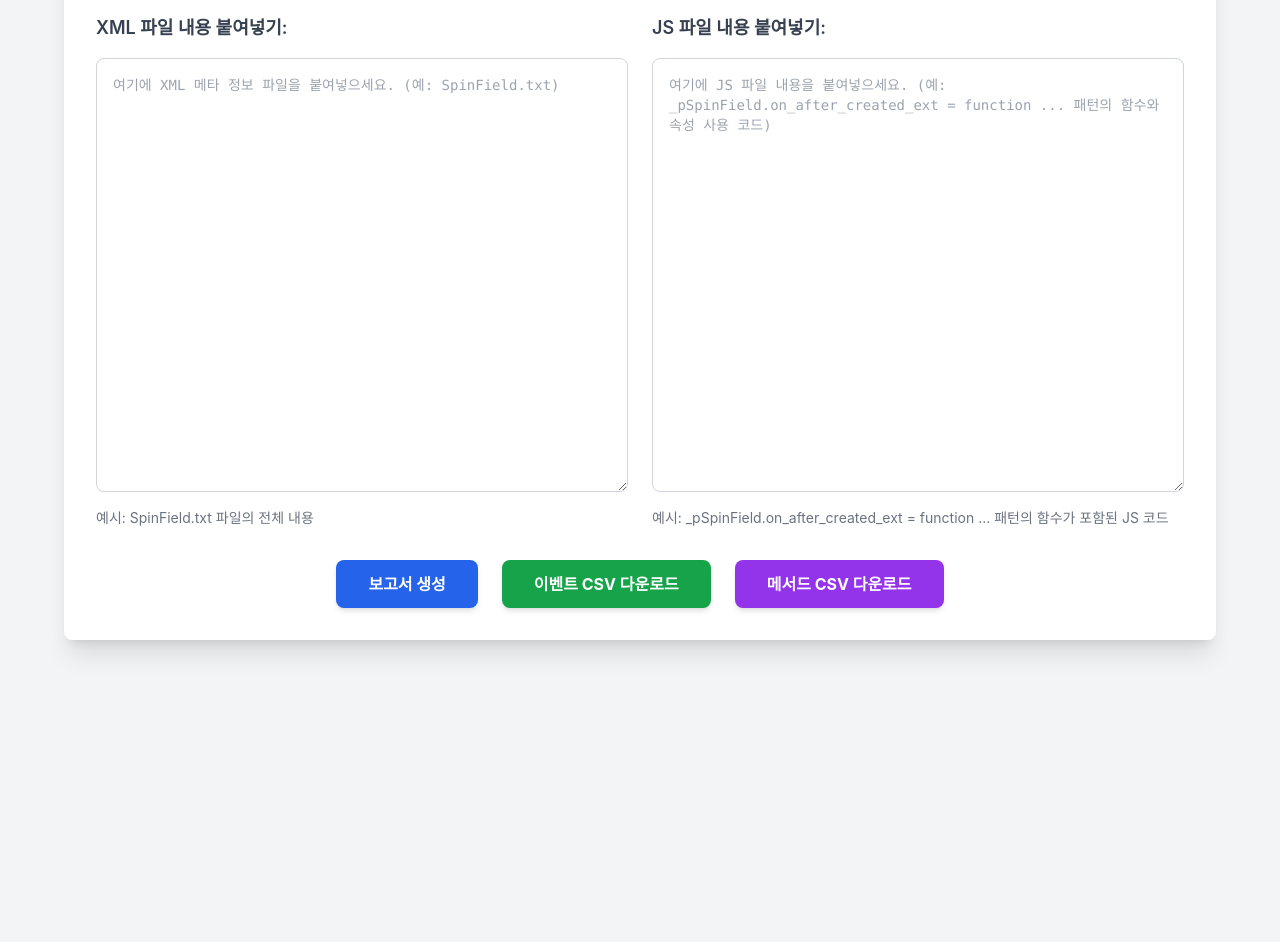
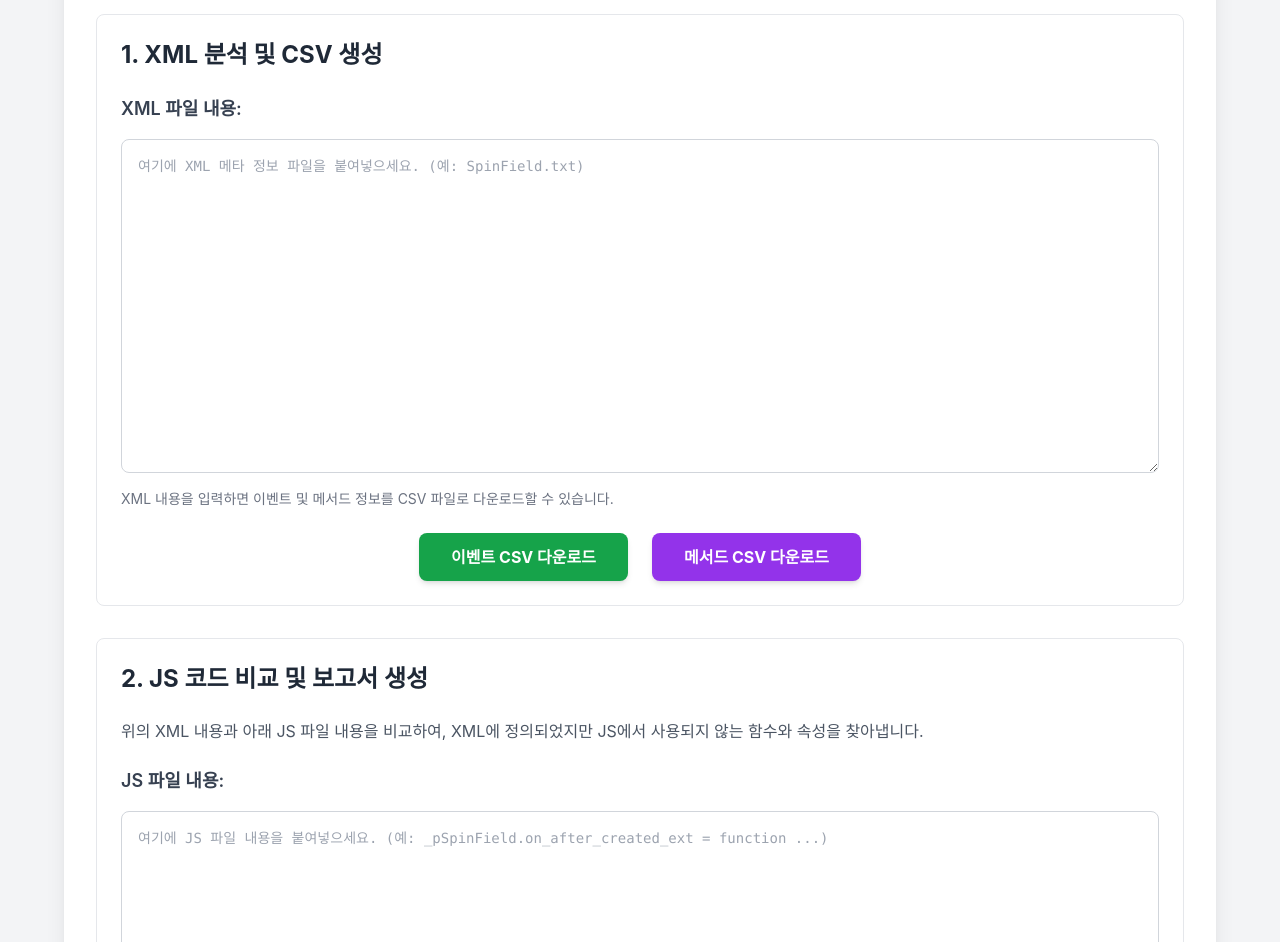
Before and after one commit to yeongmin-yun/metadatacheckcer, a plain HTML site: page index.html in a window 1280 px wide. Shown: the part 122-1064 px from the top of the page. Before the commit the page ends 800 px from the top, so only its background shows below. Drawn offline with nearby package versions, Linux system fonts and the light colour scheme.

Commit message:
보고서 생성과 CSV 생성 UI 분리

```diff
--- a/index.html
+++ b/index.html
@@ -23,36 +23,42 @@
 </head>
 <body class="bg-gray-100 p-8">
     <div class="max-w-6xl mx-auto bg-white rounded-lg shadow-xl p-8 space-y-8">
-        <h1 class="text-4xl font-bold text-gray-800 text-center mb-8">함수 및 속성 일치 여부 보고서</h1>
+        <h1 class="text-4xl font-bold text-gray-800 text-center mb-8">XML 및 JS 분석 도구</h1>
 
-        <!-- 입력 섹션 -->
-        <div class="grid grid-cols-1 md:grid-cols-2 gap-6">
-            <!-- XML 내용 입력 -->
+        <!-- 1. XML 분석 및 CSV 생성 -->
+        <div class="p-6 border border-gray-200 rounded-lg space-y-6">
+            <h2 class="text-2xl font-bold text-gray-800">1. XML 분석 및 CSV 생성</h2>
             <div class="flex flex-col space-y-4">
-                <label for="xmlInput" class="text-lg font-semibold text-gray-700">XML 파일 내용 붙여넣기:</label>
-                <textarea id="xmlInput" rows="20" class="w-full p-4 border border-gray-300 rounded-lg focus:outline-none focus:ring-2 focus:ring-blue-500 text-sm font-mono" placeholder="여기에 XML 메타 정보 파일을 붙여넣으세요. (예: SpinField.txt)"></textarea>
-                <p class="text-sm text-gray-500">예시: SpinField.txt 파일의 전체 내용</p>
+                <label for="xmlInput" class="text-lg font-semibold text-gray-700">XML 파일 내용:</label>
+                <textarea id="xmlInput" rows="15" class="w-full p-4 border border-gray-300 rounded-lg focus:outline-none focus:ring-2 focus:ring-blue-500 text-sm font-mono" placeholder="여기에 XML 메타 정보 파일을 붙여넣으세요. (예: SpinField.txt)"></textarea>
+                <p class="text-sm text-gray-500">XML 내용을 입력하면 이벤트 및 메서드 정보를 CSV 파일로 다운로드할 수 있습니다.</p>
             </div>
-
-            <!-- JS 파일 내용 입력 -->
-            <div class="flex flex-col space-y-4">
-                <label for="jsInput" class="text-lg font-semibold text-gray-700">JS 파일 내용 붙여넣기:</label>
-                <textarea id="jsInput" rows="20" class="w-full p-4 border border-gray-300 rounded-lg focus:outline-none focus:ring-2 focus:ring-blue-500 text-sm font-mono" placeholder="여기에 JS 파일 내용을 붙여넣으세요. (예: _pSpinField.on_after_created_ext = function ... 패턴의 함수와 속성 사용 코드)"></textarea>
-                <p class="text-sm text-gray-500">예시: _pSpinField.on_after_created_ext = function ... 패턴의 함수가 포함된 JS 코드</p>
+            <div class="flex justify-center gap-6">
+                <button id="generateCSVEvent" class="px-8 py-3 bg-green-600 text-white font-bold rounded-lg shadow-md hover:bg-green-700 focus:outline-none focus:ring-2 focus:ring-green-500 focus:ring-offset-2 transition duration-200">
+                    이벤트 CSV 다운로드
+                </button>
+                <button id="generateCSVMethod" class="px-8 py-3 bg-purple-600 text-white font-bold rounded-lg shadow-md hover:bg-purple-700 focus:outline-none focus:ring-2 focus:ring-purple-500 focus:ring-offset-2 transition duration-200">
+                    메서드 CSV 다운로드
+                </button>
             </div>
         </div>
 
-        <!-- 보고서 생성 버튼 -->
-        <div class="flex justify-center gap-6 mt-6">
-            <button id="generateReportBtn" class="px-8 py-3 bg-blue-600 text-white font-bold rounded-lg shadow-md hover:bg-blue-700 focus:outline-none focus:ring-2 focus:ring-blue-500 focus:ring-offset-2 transition duration-200">
-                보고서 생성
-            </button>
-            <button id="generateCSVEvent" class="px-8 py-3 bg-green-600 text-white font-bold rounded-lg shadow-md hover:bg-green-700 focus:outline-none focus:ring-2 focus:ring-green-500 focus:ring-offset-2 transition duration-200">
-                이벤트 CSV 다운로드
-            </button>
-            <button id="generateCSVMethod" class="px-8 py-3 bg-purple-600 text-white font-bold rounded-lg shadow-md hover:bg-purple-700 focus:outline-none focus:ring-2 focus:ring-purple-500 focus:ring-offset-2 transition duration-200">
-                메서드 CSV 다운로드
-            </button>
+        <!-- 2. JS 코드 비교 및 보고서 생성 -->
+        <div class="p-6 border border-gray-200 rounded-lg space-y-6">
+            <h2 class="text-2xl font-bold text-gray-800">2. JS 코드 비교 및 보고서 생성</h2>
+            <p class="text-gray-600">
+                위의 XML 내용과 아래 JS 파일 내용을 비교하여, XML에 정의되었지만 JS에서 사용되지 않는 함수와 속성을 찾아냅니다.
+            </p>
+            <div class="flex flex-col space-y-4">
+                <label for="jsInput" class="text-lg font-semibold text-gray-700">JS 파일 내용:</label>
+                <textarea id="jsInput" rows="15" class="w-full p-4 border border-gray-300 rounded-lg focus:outline-none focus:ring-2 focus:ring-blue-500 text-sm font-mono" placeholder="여기에 JS 파일 내용을 붙여넣으세요. (예: _pSpinField.on_after_created_ext = function ...)"></textarea>
+                <p class="text-sm text-gray-500">비교할 JS 코드를 입력하세요.</p>
+            </div>
+            <div class="flex justify-center">
+                <button id="generateReportBtn" class="px-8 py-3 bg-blue-600 text-white font-bold rounded-lg shadow-md hover:bg-blue-700 focus:outline-none focus:ring-2 focus:ring-blue-500 focus:ring-offset-2 transition duration-200">
+                    비교 보고서 생성
+                </button>
+            </div>
         </div>
 
         <!-- 보고서 결과 섹션 -->
```
